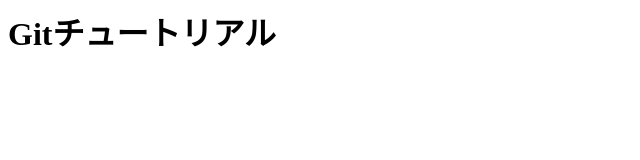
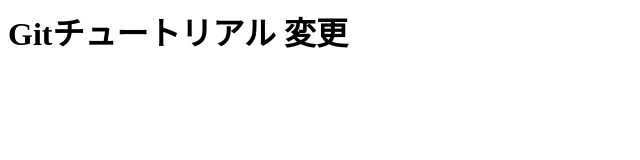
Before and after one commit to Satoshi-Tb/git_tutorial, a plain HTML site: page index.html in a window 1280 px wide. Shown: the whole page, without its empty margins (0-640 px from the left). Drawn offline with Linux system fonts and the light colour scheme.

Commit message:
git statusテストのため修正

```diff
--- a/index.html
+++ b/index.html
@@ -1 +1 @@
-<h1>Gitチュートリアル</h1>
+<h1>Gitチュートリアル 変更</h1>
```
